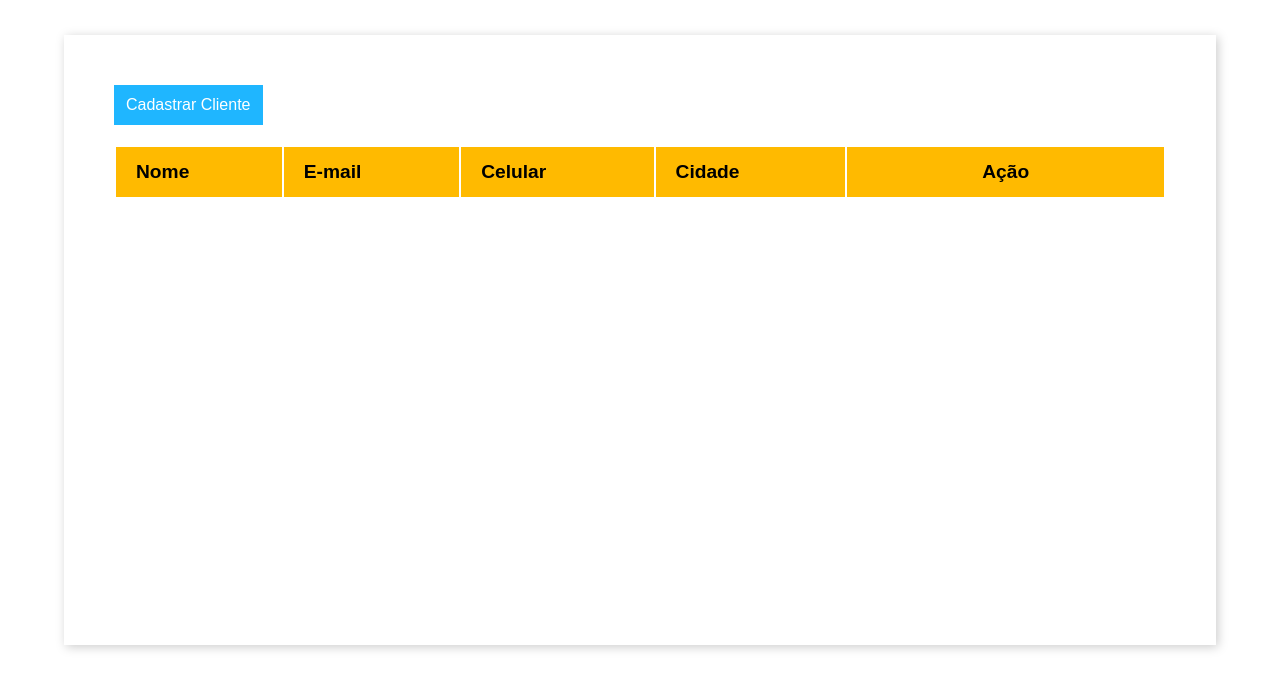
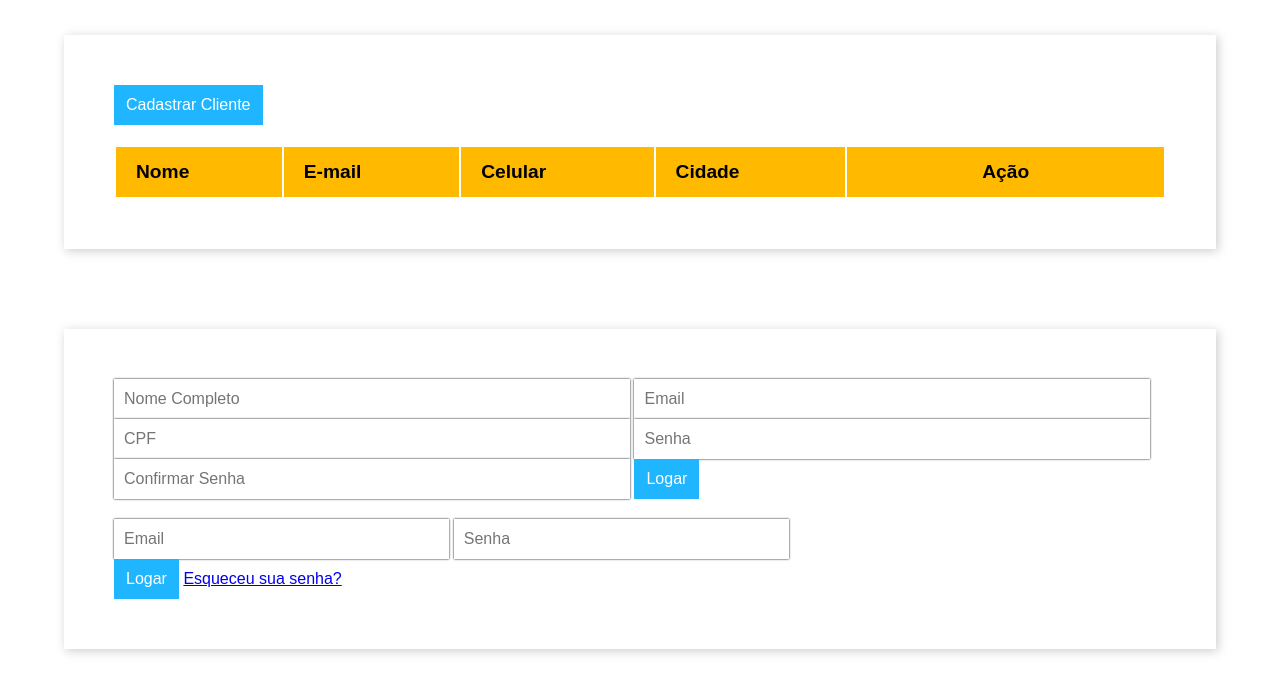
Before and after one commit to LCDS97/project_OliveiraTrade, a website built with Vite: page index.html in a window 1280 px wide. Shown: the part 75-768 px from the top of the page. Built offline with nearby package versions, Linux system fonts and the light colour scheme.

Commit message:
Creating Sign In Page

```diff
--- a/index.html
+++ b/index.html
@@ -45,6 +45,24 @@
             </div>
         </div>
     </main>
+    <main>
+        <form id="signInForm">
+            <input id="user-name" type="text" class="modal-field" placeholder="Nome Completo" required>
+            <input id="user-email" type="text" class="modal-field" placeholder="Email" required>
+            <input id="tax-id" type="text" class="modal-field" placeholder="CPF" required>
+            <input id="user-pass" type="text" class="modal-field" placeholder="Senha" required>
+            <input id="confirmPass" type="text" class="modal-field" placeholder="Confirmar Senha" required>
+            <button type="button" class="button blue" id="signInButton">Logar</button>
+            </form>
+
+
+        <form id="signUpForm">
+        <input id="user-email" type="text" class="modal-field" placeholder="Email" required>
+        <input id="password" type="text" class="modal-field" placeholder="Senha" required>
+        <button type="button" class="button blue" id="signUpButton">Logar</button>
+        <a href="#">Esqueceu sua senha?</a>
+        </form>
+    </main>
     <footer>
 
     </footer>
```
